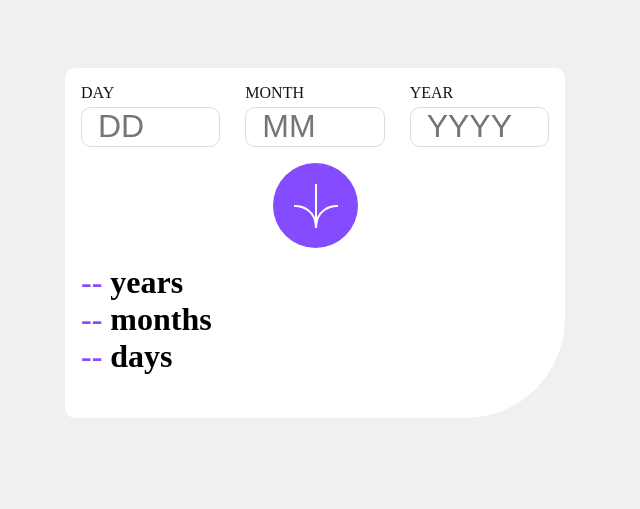
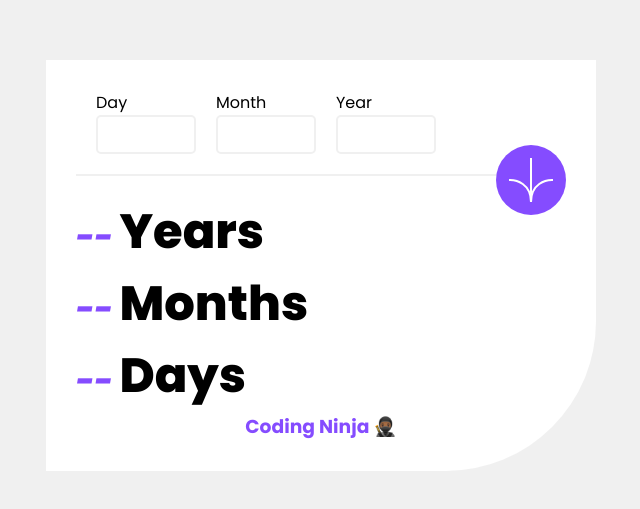
Before and after one commit to Oluwatobiiiiii/Age-Caculator, a plain HTML site: page index.html in a window 1280 px wide. Shown: the part 135-644 px from the top of the page, without its empty margins (319-959 px from the left). Drawn offline with Linux system fonts and the light colour scheme.

Commit message:
JS updated

```diff
--- a/app.js
+++ b/app.js
@@ -1,70 +1,89 @@
 "use strict";
 
-// DOCUMENT QUERY SELECTOR
-const inputDay = document.querySelector("#birth-day");
-const inputMonth = document.querySelector("#month-day");
-const inputYear = document.querySelector("#year-day");
-const labelYears = document.querySelector(".years");
-const labelMonths = document.querySelector(".months");
-const labelDays = document.querySelector(".days");
-const arrowBtn = document.querySelector(".arrow");
+//selecting the elements
+const outputYear = document.querySelector(".output-year");
+const outputMonth = document.querySelector(".output-month");
+const outputDay = document.querySelector(".output-day");
+const submit = document.querySelector(".submit-btn");
+const inputYear = document.querySelector("#year");
+const inputMonth = document.querySelector("#month");
+const inputDay = document.querySelector("#day");
 
-//cuurent date
-const currentDate = new Date();
-const currentMonth = currentDate.getMonth();
-console.log(currentMonth);
-const currentYear = currentDate.getFullYear();
-const currentDay = currentDate.getDate();
-const myBirthDay = console.log(currentDay);
+let isValid = false;
 
-const calcDays = (date1, date2) => {
-  (Math.round(Math.abs(date2 - date1)) / 1000) * 60 * 60 * 24;
-};
-const daysPassed = calcDays(currentDate);
+//error message
+const errorYear = document.querySelector(".error-year");
+const errorDay = document.querySelector(".error-day");
+const errorMonth = document.querySelector(".error-month");
 
-// CACULATE YEARS
-const myYear = () => {
-  return currentYear - Number(inputYear.value);
-};
+submit.addEventListener("click", calcDate);
 
-//CACULATE MONTH
-const myMonth = () => {
-  return currentMonth - Number(inputMonth.value);
-};
+// let currentDate = new Date();
 
-//CACULATE DAYS
-const myDay = () => {
-  return currentDay - Number(inputDay.value);
-};
+inputDay.addEventListener("input", (e) => {
+  if (+inputDay.value > 31) {
+    errorDay.textContent = "Must be a valid day";
+    isValid = false;
+    return;
+  } else {
+    isValid = true;
+    errorDay.textContent = "";
+  }
 
-//DISPLAY YEARS,MONTH,DAYS
-arrowBtn.addEventListener("click", (e) => {
-  e.preventDefault();
-  //SHOW AGE
-  myYear();
-  console.log(myYear());
-  //SHOW MONTH
-  myMonth();
-  console.log(myMonth());
-  //SHOW REMANING DAYS
-  myDay();
-
-  if (
-    inputDay.value === "" &&
-    inputMonth.value === "" &&
-    inputYear.value === ""
-  )
-    console.log("error");
+  if (+inputDay.value === 0) {
+    isValid = false;
+    errorDay.textContent = "This field is required";
+    isValid = false;
+    return;
+  } else {
+    errorDay.textContent = "";
+  }
 });
 
-//EVENT LISTENER
+inputMonth.addEventListener("input", (e) => {
+  if (+inputMonth.value > 12) {
+    errorMonth.textContent = "Must be a valid month";
+    isValid = false;
+    return;
+  } else {
+    isValid = true;
+    errorMonth.textContent = "";
+  }
 
-//FORM VALIDATION
-if (inputDay === "" && inputMonth === "" && inputYear === "")
-  console.log(erroe);
+  if (+inputMonth.value === 0) {
+    isValid = false;
+    errorMonth.textContent = "This field is required";
+    isValid = false;
+    return;
+  } else {
+    errorMonth.textContent = "";
+  }
+});
 
-//IF IT IS IN THE FUTURE RETURN AN ERROR
-
-//1.check if the fiileds are empty
-
-//2.check IF ALL the values enterd are correct
+function calcDate() {
+  if (isValid) {
+    //converting the user input into a birthdate
+    let birthDate = `${inputMonth.value}/${inputDay.value}/${inputYear.value}`;
+    console.log(birthDate);
+    //passing the birthdate and converting it into milliseconds
+    let birthdayOBj = new Date(birthDate);
+    console.log(birthdayOBj);
+    //subtracting the birthdate in milliseconds from the current millisecond
+    let age = Date.now() - birthdayOBj;
+    console.log(age);
+    //changing the millisecond into an actual date
+    let ageDate = new Date(age);
+    console.log(ageDate);
+    //subtracting the actual date
+    let ageYear = ageDate.getUTCFullYear() - 1970; //the 1970 is to get the actual age of the perosn if it is
+    // not there it would show how many years has passed since 1970
+    let ageMonth = ageDate.getUTCMonth();
+    let ageDay = ageDate.getDate() - 1;
+    ///displaying everythin
+    outputDay.textContent = ageDay;
+    outputMonth.textContent = ageMonth;
+    outputYear.textContent = ageYear;
+  } else {
+    alert("error");
+  }
+}
--- a/index.html
+++ b/index.html
@@ -7,48 +7,48 @@
   <title>Age Caculator</title>
   <meta name="description" content="">
   <meta name="viewport" content="width=device-width, initial-scale=1">
+  <link rel="preconnect" href="https://fonts.googleapis.com">
+  <link rel="preconnect" href="https://fonts.gstatic.com" crossorigin>
+  <link
+    href="https://fonts.googleapis.com/css2?family=Poppins:ital,wght@0,400;0,500;0,600;0,700;0,800;0,900;1,400;1,500;1,700;1,800;1,900&display=swap"
+    rel="stylesheet">
   <link rel="stylesheet" href="style.css">
+  <link rel="shortcut icon" href='images/images/favicon-32x32.png' type="icon">
 </head>
 
 <body>
-  <section id="main-app">
-    <div class="age-calc">
-      <div class="age-form">
-        <div class="form-1">
-          <label for="birth-day">
-            <p class="day-p">DAY</p>
-          </label>
-          <input type="user-birth" name="birth-number" id="birth-day" value="" placeholder="DD">
-        </div>
-        <div class="form-2">
-          <label for="month-day">
-            <p class="month-p">MONTH</p>
-          </label>
-          <input type="user-month" name="month-number" id="month-day" placeholder="MM" value="">
-        </div>
-        <div class="form-3">
-          <label for="year-day">
-            <p class="year-p">YEAR</p>
-          </label>
-          <input type="user-year" name="year-number" id="year-day" placeholder="YYYY" value="">
-        </div>
+  <div class="container">
+    <div class="input-flex">
+      <div class="input-container">
+        <span>Day</span>
+        <input type="number" name="" id="day">
+        <small class="error-day"></small>
       </div>
-
-      <div class="ageee">
-        <div class="age-check">
-          <img src="images/images/icon-arrow.svg" alt="icon-arrow" class="arrow">
-        </div>
+      <div class="input-container">
+        <span>Month</span>
+        <input type="number" name="" id="month">
+        <small class="error-month"></small>
       </div>
-
-
-
-      <div class="age-output">
-        <h1><span class="years">--</span> years</h1>
-        <h1><span class="months">--</span> months</h1>
-        <h1><span class="days">--</span> days</h1>
+      <div class="input-container">
+        <span>Year</span>
+        <input type="number" name="" id="year">
+        <small class="error-year"></small>
       </div>
     </div>
-  </section>
+    <button class="submit-btn">
+      <img src="images/images/icon-arrow.svg" class="arrow" alt="">
+    </button>
+    <div class="output">
+      <h1><span class="output-year">-- </span>Years</h1>
+      <h1><span class="output-month">-- </span>Months</h1>
+      <h1><span class="output-day">-- </span>Days</h1>
+    </div>
+
+    <div class="me">
+      <h3><a href="https://linktr.ee/codingninja" class="coding-ninja">Coding Ninja 🥷🏾</a></h3>
+    </div>
+  </div>
+
 
 
   <script src="app.js"></script>
--- a/style.css
+++ b/style.css
@@ -1,3 +1,5 @@
+@import url('https://fonts.googleapis.com/css2?family=Poppins:ital,wght@0,400;0,500;0,600;0,700;0,800;0,900;1,400;1,500;1,700;1,800;1,900&display=swap');
+
 * {
     margin: 0;
     border: 0;
@@ -6,6 +8,11 @@
 
 body {
     background-color: var(---Offwhite--);
+    font-family: 'Poppins', sans-serif;
+    display: flex;
+    align-items: center;
+    justify-content: center;
+    min-height: 100vh;
 }
 
 /* REUSABLE STYLES */
@@ -19,153 +26,117 @@ body {
     ---Light--red: hsl(0, 100%, 67%);
 }
 
-/* APP STYLING */
-#main-app {
-    position: absolute;
-    top: 20%;
-    bottom: 20%;
-    left: 10%;
-    right: 10%;
-    /* margin-left: 1rem;
-    margin-right: 1rem; */
+.container {
+    background-color: var(---White--);
+    width: 550px;
+    max-width: 80%;
+    padding: 30px;
+    position: relative;
+    border-bottom-right-radius: 150px;
 }
 
-.age-calc {
+input {
+    width: 100px;
+    padding: 10px;
+    border-radius: 5px;
+    border: 2px solid var(---Offwhite--);
+    outline: none;
+}
+
+input:focus {
+    border: 2px solid var(---Purple---);
+}
+
+small {
+    color: var(---Light--red);
+    font-size: 0.6rem;
+    font-weight: bold;
+    text-transform: capitalize;
+}
+
+.submit-btn {
+    width: 70px;
+    height: 70px;
+    padding: 20px;
+    display: flex;
+    background-color: var(---Purple---);
+    justify-content: center;
+    align-items: center;
+    border: none;
+    border-radius: 50%;
+    position: absolute;
+    right: 30px;
+    top: 85px;
+    cursor: pointer;
+}
+
+.submit-btn:hover {
+    background-color: var(---Offblack--);
+    cursor: pointer;
+}
+
+h1 {
+    font-size: 3rem;
+    font-weight: 800;
+}
+
+.output span {
+    font-size: 2rem;
+    color: var(---Purple---);
+    font-style: italic;
+    font-weight: 800;
+}
+
+.input-container {
     display: flex;
     flex-direction: column;
-    /* width: 400px; */
-    max-width: 100%;
-    height: 350px;
-    padding: 1rem;
-    background-color: var(---White--);
-    border-top-left-radius: 10px;
-    border-top-right-radius: 10px;
-    border-bottom-left-radius: 10px;
-    border-bottom-right-radius: 100px;
+    margin-left: 20px;
+    margin-bottom: 20px;
 }
 
-.age-form {
+.input-flex {
     display: flex;
-    flex-direction: row;
-    gap: 25px;
+    border-bottom: 2px solid var(---Offwhite--);
+    margin-bottom: 20px;
 }
 
-#birth-day {
-    width: 100%;
-    height: 40px;
-    border: 1px solid;
-    border-color: var(---Lightgrey--);
-    border-radius: 10px;
-    padding: 1rem;
-    margin-top: .3rem;
-    font-size: 32px;
+.me {
+    text-align: center;
 }
 
-
-.day-p {
-    color: var(---Offblack--);
-    font-weight: 300;
-}
-
-#month-day {
-    width: 100%;
-    height: 40px;
-    border: 1px solid;
-    border-color: var(---Lightgrey--);
-    border-radius: 10px;
-    padding: 1rem;
-    margin-top: .3rem;
-    font-size: 32px;
-}
-
-.month-p {
-    color: var(---Offblack--);
-    font-weight: 300;
-}
-
-
-#year-day {
-    width: 100%;
-    height: 40px;
-    border: 1px solid;
-    border-color: var(---Lightgrey--);
-    border-radius: 10px;
-    padding: 1rem;
-    margin-top: .3rem;
-    font-size: 32px;
-}
-
-.year-p {
-    color: var(---Offblack--);
-    font-weight: 300;
-}
-
-
-/* AGE-CHECK */
-.age-check {
-    width: 85px;
-    height: 85px;
-    background-color: var(---Purple---);
-    border-radius: 50px;
-    cursor: pointer;
-    margin-top: 1rem;
-}
-
-.age-check:hover {
-    background-color: var(---Offblack--);
-}
-
-.arrow {
-    padding: 1.3rem;
-    cursor: pointer;
-    display: flex;
-}
-
-.ageee {
-    display: flex;
-    flex-direction: row;
-    align-items: center;
-    justify-content: center;
-}
-
-/* AGE OUTPUT */
-.age-output {
-    margin-top: 1rem;
-}
-
-.age-output>h1 {
-    font-weight: 800;
-    font-size: 32px;
-}
-
-.years {
-    font-weight: 800;
-    font-size: 32px;
-    color: var(---Purple---);
-
-}
-
-.months {
-    font-weight: 800;
-    font-size: 32px;
-    color: var(---Purple---);
-
-}
-
-.days {
-    font-weight: 800;
-    font-size: 32px;
+.coding-ninja {
+    text-decoration: none;
     color: var(---Purple---);
 }
 
-/* MEDIA RESPONSIVITY FOR OTHER SCREENS */
-@media screen and (min-width:1024px) {
-    .age-calc {
-        position: absolute;
-        width: 500px;
-        height: 350px;
-        top: 9%;
-        left: 25%;
-        right: 25%;
+@media screen and (max-width: 768px) {
+    .container {
+        height: 400px;
     }
+
+    input {
+        width: 80%;
+    }
+
+    .input-flex {
+        margin-bottom: 2rem;
+    }
+
+    .submit-btn {
+        width: 40px;
+        height: 40px;
+        right: 50%;
+        top: 95px;
+    }
+
+    .arrow {
+        transform: scale(0.5);
+    }
+
+    h1 {
+        font-size: 2rem;
+        font-weight: 800;
+    }
+
+
 }
```
Also changed, not shown: 1 other file.
